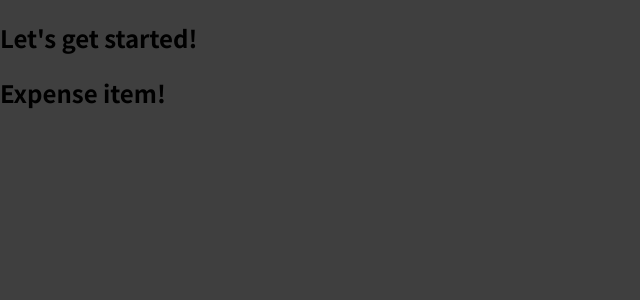
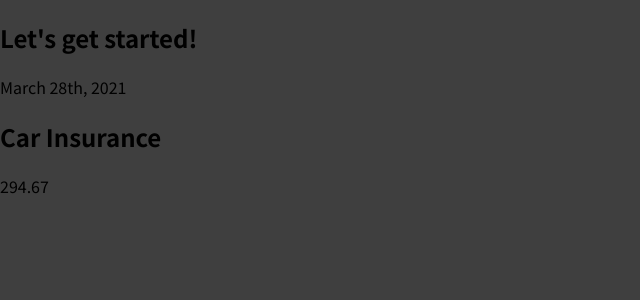
Before and after one commit to Kelvon-Patterson/learn-react, a JavaScript app: page / in a window 1280 px wide. Shown: the top 300 px of the page, without its empty margins (0-640 px from the left). Built offline with nearby package versions, Linux system fonts and the light colour scheme.

Commit message:
Feat: more complex JSX

```diff
--- a/src/components/ExpenseItem.js
+++ b/src/components/ExpenseItem.js
@@ -1,5 +1,12 @@
 function ExpenseItem(){
-    return <h2>Expense item!</h2>
+    return (
+        <div>
+        <div>March 28th, 2021</div>
+        <div>
+            <h2>Car Insurance</h2>
+            <div>294.67</div>
+        </div>
+    </div>);
 }
 
 export default ExpenseItem; //need to export the file so its useable outside of its home file
```
